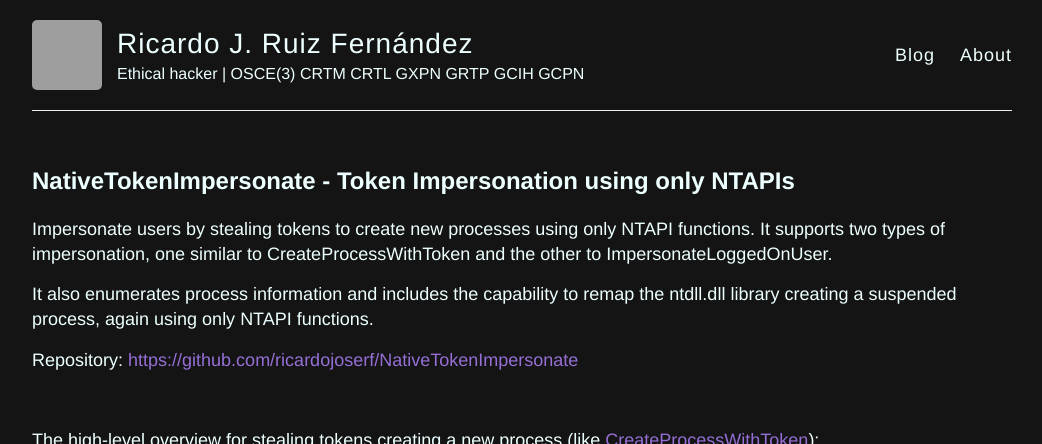
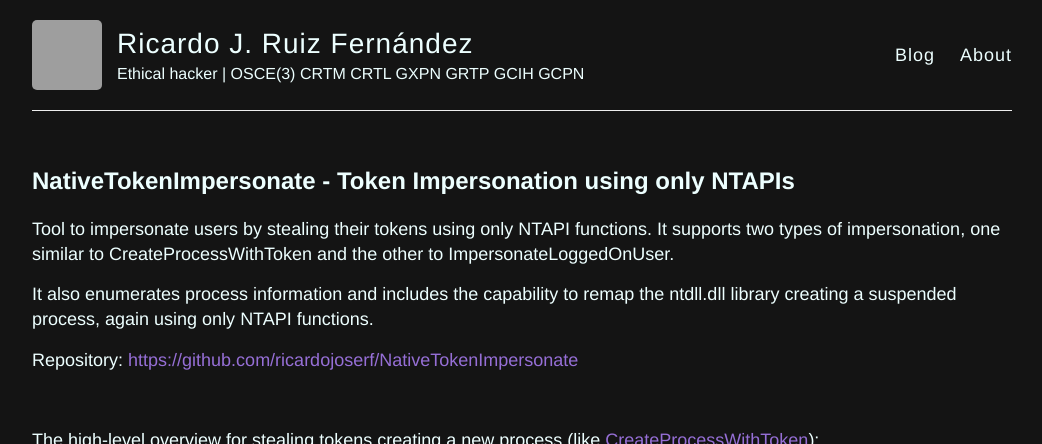
Before and after one commit to ricardojoserf/ricardojoserf.github.io, a Jekyll site: the page built from _posts/2025-4-2-nativetokenimpersonate.md, in a window 1280 px wide and 900 px high, cut to the strip 0-444 px from the top of the window. Shown: the whole strip, without its empty margins (118-1160 px from the left). Built offline with Jekyll 4.4.1, drawn with Linux system fonts in a browser that asks for light colours; some of the changed text lies outside the part shown; grey boxes are pictures that could not be loaded.

Commit message:
Update and rename 2025-4-5-nativetokenimpersonate.md to 2025-4-2-nativetokenimpersonate.md

```diff
--- a/_posts/2025-4-5-nativetokenimpersonate.md
+++ b/_posts/2025-4-2-nativetokenimpersonate.md
@@ -4,7 +4,7 @@ title: NativeTokenImpersonate - Token Impersonation using only NTAPIs
 excerpt_separator: <!--more-->
 ---
 
-Impersonate users by stealing tokens to create new processes using only NTAPI functions. It supports two types of impersonation, one similar to CreateProcessWithToken and the other to ImpersonateLoggedOnUser.
+Tool to impersonate users by stealing their tokens using only NTAPI functions. It supports two types of impersonation, one similar to CreateProcessWithToken and the other to ImpersonateLoggedOnUser.
 
 
 <!--more-->
```
